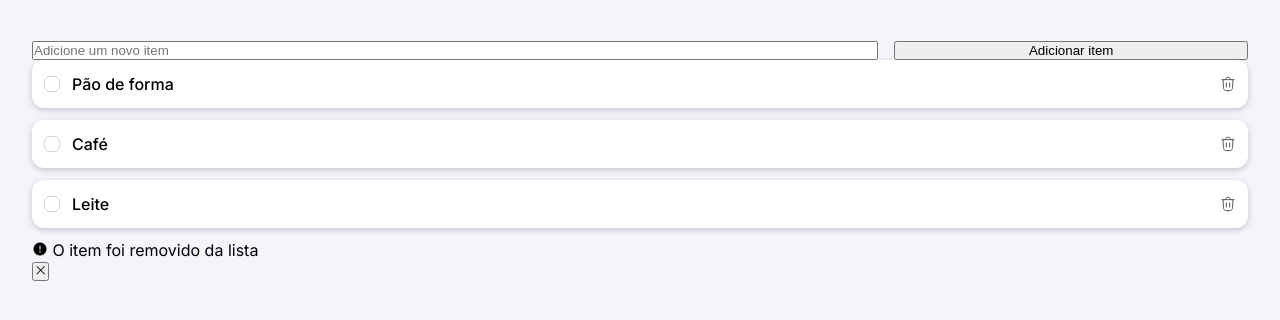
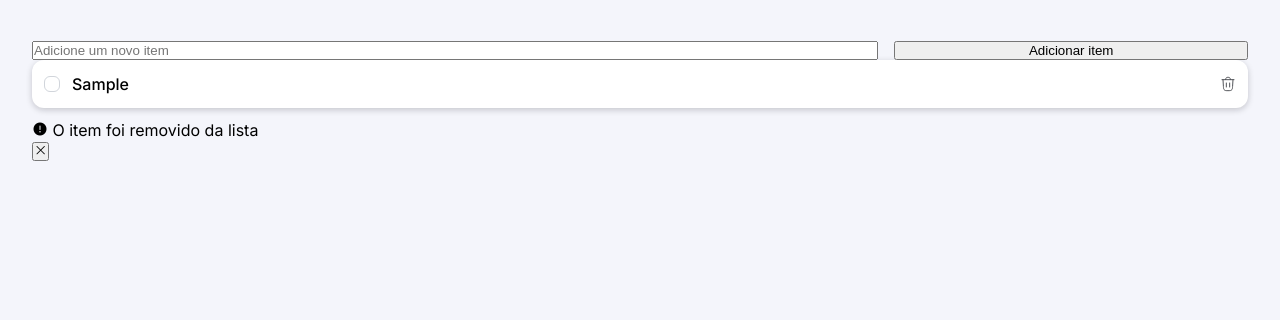
Before and after one commit to sttormix-R/quicklist-rayssa22a, a plain HTML site: page index.html in a window 1280 px wide. Both pictures are taken after typing "Sample" into the empty fields and a click on the button "Adicionar item". Shown: the part 202-522 px from the top of the page. Drawn offline with nearby package versions, Linux system fonts and the light colour scheme.

Commit message:
funçoes dos items

```diff
--- a/index.html
+++ b/index.html
@@ -38,48 +38,7 @@
             <button onclick="addItem()">Adicionar item</button>
         </section>
 
-        <section class="list">
-
-            <div class="item">
-
-                <div>
-                    <input type="checkbox" name="list" id="item-1">
-                    <div class="custom-checkbox">
-                        <img src="./assets/checked.svg" alt="checked">
-                    </div>
-                    <label for="item-1">Pão de forma</label>
-                </div>
-                <button>
-                    <img src="./assets/trash-icon.svg" alt="trash icon">
-                </button>
-            </div>
-
-            <div class="item">
-                <div>
-                    <input type="checkbox" name="list" id="item-2">
-                    <div class="custom-checkbox">
-                        <img src="./assets/checked.svg" alt="checked">
-                    </div>
-                    <label for="item-2">Café</label>
-                </div>
-                <button>
-                    <img src="./assets/trash-icon.svg" alt="trash icon">
-                </button>
-            </div>
-            <div class="item">
-                <div>
-                    <input type="checkbox" name="list" id="item-3">
-                    <div class="custom-checkbox">
-                        <img src="./assets/checked.svg" alt="checked">
-                    </div>
-                    <label for="item-3">Leite</label>
-                </div>
-                <button>
-                    <img src="./assets/trash-icon.svg" alt="trash icon">
-                </button>
-            </div>
-
-        </section>
+        <section class="list"></section>
 
         <div class="warning">
             <div>
--- a/main.js
+++ b/main.js
@@ -13,5 +13,36 @@ function addItem(){
 
     document.querySelector("#item").value = ""
 
-    console.log(items)
+    showItemsList()
 }
+
+function showItemsList() {
+    const sectionList = document.querySelector(".list")
+
+    sectionList.innerHTML = ""
+
+    items.sort((itemA, itemB) => Number(itemA.checked) - Number(itemB.checked))
+
+    items.map((item, index) => {
+        sectionList.innerHTML += `
+            <div class="item">
+                <div>
+                    <input type="checkbox" name="list" id="item-${index}">
+                    <div class="custom-checkbox">
+                        <img src="./assets/checked.svg" alt="checked">
+                    </div>
+                    <label for="item-${index}">${item.name}</label>
+                </div>
+                <button>
+                    <img src="./assets/trash-icon.svg" alt="trash icon">
+                </button>
+            </div>
+            `
+    })
+}
+
+function checkItem(itemName){
+    const item = item.find((items) => item.nome === itemName)
+    item.checked = !item.checked
+    showItemsList()
+}
```
